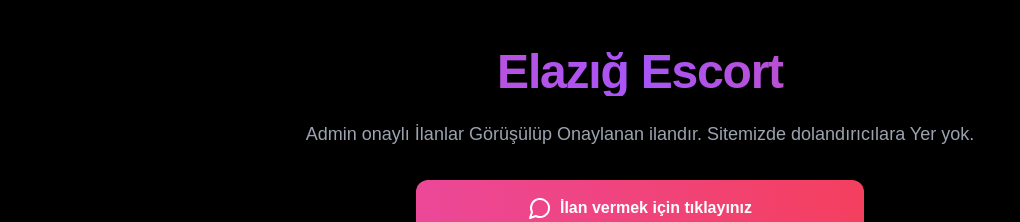
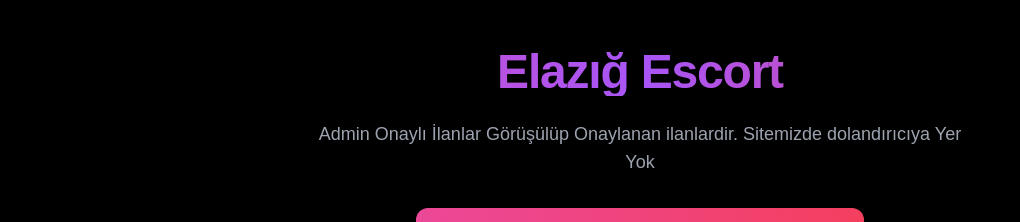
Before and after one commit to byplktcngsm2352/sdsd, a React (Vite) app: page / in a window 1280 px wide. Shown: the top 222 px of the page, without its empty margins (0-1020 px from the left). Built offline with nearby package versions, Linux system fonts and the light colour scheme; no server answers; the database is empty.

Commit message:
fix: simplify build script for Vercel

```diff
--- a/package.json
+++ b/package.json
@@ -5,7 +5,7 @@
   "private": true,
   "scripts": {
     "dev": "vite --host :: --port 3000",
-    "build": "node tools/generate-llms.js || true && vite build",
+    "build": "vite build",
     "preview": "vite preview --host :: --port 3000",
     "lint": "eslint . --quiet",
     "lint:warn": "eslint ."
--- a/src/pages/HomePage.jsx
+++ b/src/pages/HomePage.jsx
@@ -103,7 +103,7 @@ const HomePage = () => {
             Elazığ Escort
           </h1>
           <p className="text-gray-400 max-w-2xl mx-auto mb-8 text-lg">
-            Admin onaylı İlanlar Görüşülüp Onaylanan ilandır. Sitemizde dolandırıcılara Yer yok.
+            Admin Onaylı İlanlar Görüşülüp Onaylanan ilanlardir. Sitemizde dolandırıcıya Yer Yok
           </p>
           <CTAButton />
         </div>
```
